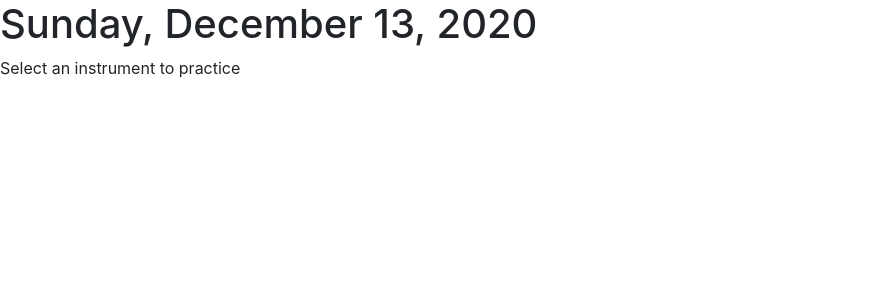
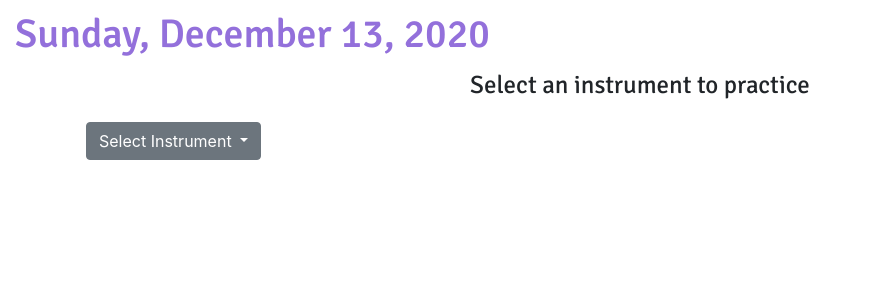
Before and after one commit to bmacs001/MusicPracticeApp, a Flask app: page /practice in a window 1280 px wide. Shown: the part 72-372 px from the top of the page, without its empty margins (0-871 px from the left). Run offline with Flask 2, Linux system fonts and the light colour scheme; the visitor is signed in with stand-in values (Sample User, id 1); data comes from the database, SQL or seed files in the repository; data that the repository does not hold is empty; some libraries are stand-ins or nearby versions; some web fonts are replaced.

Commit message:
Updated Practice Start

```diff
--- a/app/static/css/style.css
+++ b/app/static/css/style.css
@@ -56,3 +56,12 @@ html, body{
     height: 100%;
     min-height: 100%;
 }
+
+.dropdown-toggle {
+    align-content: center;
+    align-items: center;
+    align-self: center;
+    justify-content: center;
+    justify-items: center;
+    justify-self: center;
+}
--- a/app/templates/base.html
+++ b/app/templates/base.html
@@ -63,6 +63,7 @@
     {% block content %}{% endblock %}
 
 <script src="https://code.jquery.com/jquery-3.5.1.slim.min.js" integrity="sha384-DfXdz2htPH0lsSSs5nCTpuj/zy4C+OGpamoFVy38MVBnE+IbbVYUew+OrCXaRkfj" crossorigin="anonymous"></script>
+<script src="https://cdnjs.cloudflare.com/ajax/libs/popper.js/1.12.9/umd/popper.min.js" integrity="sha384-ApNbgh9B+Y1QKtv3Rn7W3mgPxhU9K/ScQsAP7hUibX39j7fakFPskvXusvfa0b4Q" crossorigin="anonymous"></script>
 <script src="https://cdn.jsdelivr.net/npm/bootstrap@4.5.3/dist/js/bootstrap.bundle.min.js" integrity="sha384-ho+j7jyWK8fNQe+A12Hb8AhRq26LrZ/JpcUGGOn+Y7RsweNrtN/tE3MoK7ZeZDyx" crossorigin="anonymous"></script>
 </body>
 </html>
--- a/app/templates/practiceHome.html
+++ b/app/templates/practiceHome.html
@@ -1,14 +1,17 @@
 {% extends "base.html" %}
 {% block content %}
-    <h1>{{ day }}</h1>
-    <p>Select an instrument to practice</p>
+    <h1 class="text text-color" style="padding-left: 15px; padding-top: 10px">{{ day }}</h1>
+    <p class="text" style="display: flex; font-size: 25px; justify-self: center; justify-content: center; text-align: center">Select an instrument to practice</p>
     <div class="container">
-    <div class="row row-cols-3">
-        {% for instrument in instruments %}
-            <div class="col">
-                <h4><a href="/practice/{{ instrument.label }}">{{ instrument.label }}</a></h4>
-            </div>
-        {% endfor %}
+    <div class="dropdown">
+      <button class="btn btn-secondary dropdown-toggle" type="button" id="dropdownMenuButton" data-toggle="dropdown" aria-haspopup="true" aria-expanded="false">
+        Select Instrument
+      </button>
+      <div class="dropdown-menu" aria-labelledby="dropdownMenuButton">
+          {% for instrument in instruments %}
+              <a class="dropdown-item" href="/practice/{{ instrument.label }}">{{ instrument.label }}</a>
+            {% endfor %}
+      </div>
     </div>
     </div>
 {% endblock %}
```
